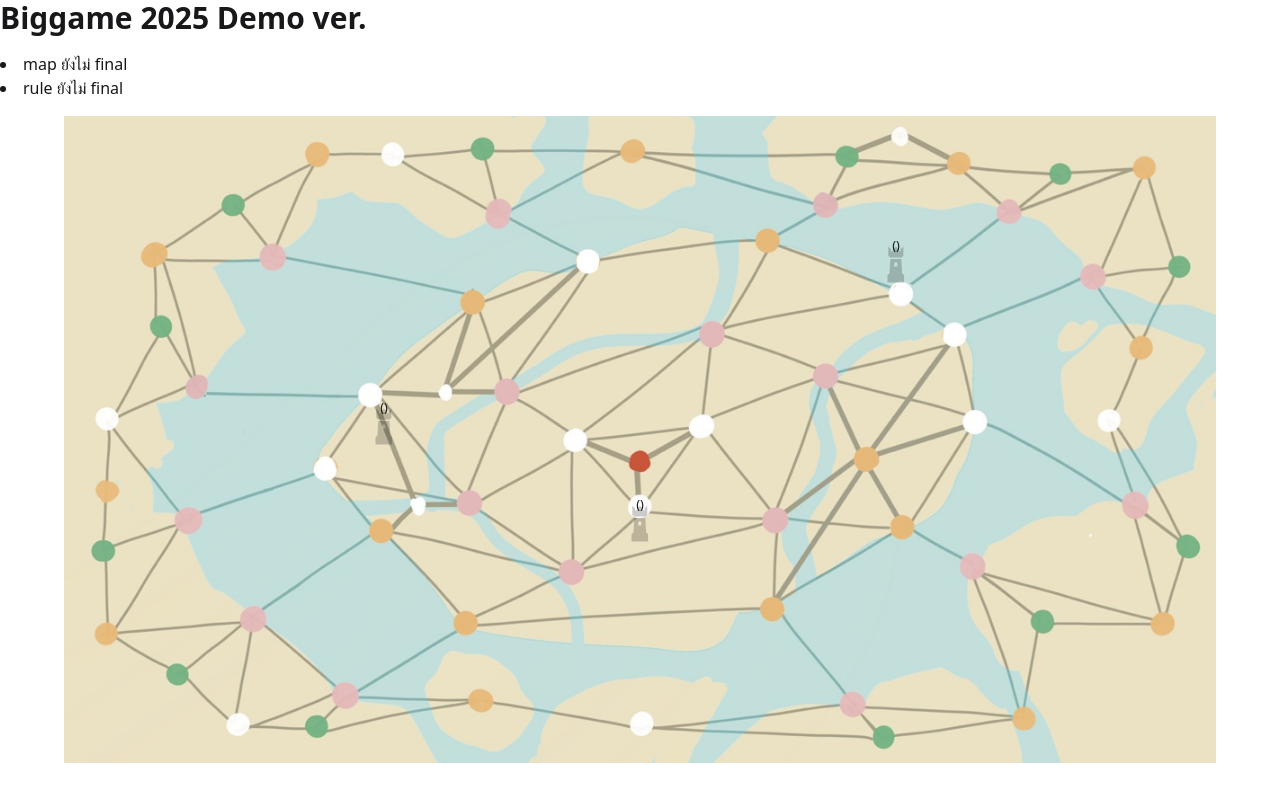
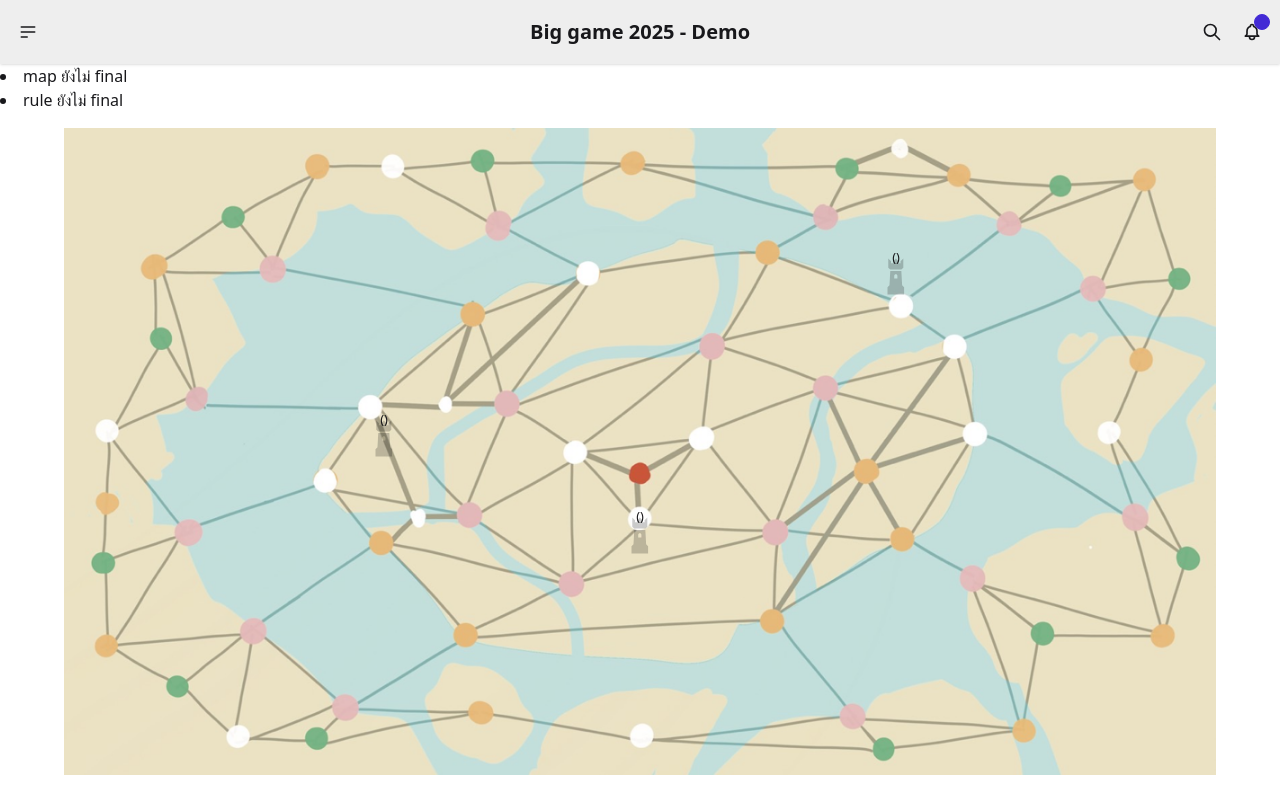
Before and after one commit to SUiD07/freshyc25-biggame, a Next.js app: page / in a window 1280 px wide. Shown: the top 800 px of the page. Built offline with nearby package versions, Linux system fonts and the light colour scheme.

Commit message:
fix: change boat pic, layout

```diff
--- /dev/null
+++ b/src/app/components/Navbar.tsx
@@ -0,0 +1,38 @@
+import React from "react";
+
+function Navbar() {
+  return (
+    <div className="navbar bg-base-300 shadow-sm">
+  <div className="navbar-start">
+    <div className="dropdown">
+      <div tabIndex={0} role="button" className="btn btn-ghost btn-circle">
+        <svg xmlns="http://www.w3.org/2000/svg" className="h-5 w-5" fill="none" viewBox="0 0 24 24" stroke="currentColor"> <path strokeLinecap="round" strokeLinejoin="round" strokeWidth="2" d="M4 6h16M4 12h16M4 18h7" /> </svg>
+      </div>
+      <ul
+        tabIndex={0}
+        className="menu menu-sm dropdown-content bg-base-100 rounded-box z-1 mt-3 w-52 p-2 shadow">
+        <li><a>Homepage</a></li>
+        <li><a>Portfolio</a></li>
+        <li><a>About</a></li>
+      </ul>
+    </div>
+  </div>
+  <div className="navbar-center">
+    <a className="btn btn-ghost text-xl">Big game 2025 - Demo</a>
+  </div>
+  <div className="navbar-end">
+    <button className="btn btn-ghost btn-circle">
+      <svg xmlns="http://www.w3.org/2000/svg" className="h-5 w-5" fill="none" viewBox="0 0 24 24" stroke="currentColor"> <path strokeLinecap="round" strokeLinejoin="round" strokeWidth="2" d="M21 21l-6-6m2-5a7 7 0 11-14 0 7 7 0 0114 0z" /> </svg>
+    </button>
+    <button className="btn btn-ghost btn-circle">
+      <div className="indicator">
+        <svg xmlns="http://www.w3.org/2000/svg" className="h-5 w-5" fill="none" viewBox="0 0 24 24" stroke="currentColor"> <path strokeLinecap="round" strokeLinejoin="round" strokeWidth="2" d="M15 17h5l-1.405-1.405A2.032 2.032 0 0118 14.158V11a6.002 6.002 0 00-4-5.659V5a2 2 0 10-4 0v.341C7.67 6.165 6 8.388 6 11v3.159c0 .538-.214 1.055-.595 1.436L4 17h5m6 0v1a3 3 0 11-6 0v-1m6 0H9" /> </svg>
+        <span className="badge badge-xs badge-primary indicator-item"></span>
+      </div>
+    </button>
+  </div>
+</div>
+  );
+}
+
+export default Navbar;
--- a/src/app/page.tsx
+++ b/src/app/page.tsx
@@ -2,6 +2,7 @@
 import { useState } from "react";
 import React from "react";
 import { initialNodes } from "./constants/node";
+import Navbar from "./components/Navbar";
 
 export default function Home() {
   const [nodes, setNodes] = useState(initialNodes);
@@ -48,7 +49,9 @@
         node.id === id
           ? {
               ...node,
-              ship: node.ship ? [...node.ship, `${selectedCar}`] : [`Ship 1 from ${selectedCar}`],
+              ship: node.ship
+                ? [...node.ship, `${selectedCar}`]
+                : [`Ship 1 from ${selectedCar}`],
             }
           : node
       )
@@ -62,7 +65,8 @@
         node.id === id
           ? {
               ...node,
-              ship: node.ship && node.ship.length > 1 ? node.ship.slice(0, -1) : [], // ถ้ามีเรือมากกว่าหนึ่งลำให้ลบลำสุดท้าย
+              ship:
+                node.ship && node.ship.length > 1 ? node.ship.slice(0, -1) : [], // ถ้ามีเรือมากกว่าหนึ่งลำให้ลบลำสุดท้าย
             }
           : node
       )
@@ -71,7 +75,8 @@
 
   return (
     <>
-      <div className="text-3xl font-bold mb-4">Biggame 2025 Demo ver.</div>
+      <Navbar />
+      {/* <div className="text-3xl font-bold mb-4">Biggame 2025 Demo ver.</div> */}
       <ul className="mb-4 list-disc list-inside">
         <li>map ยังไม่ final</li>
         <li>rule ยังไม่ final</li>
@@ -123,19 +128,24 @@
               }}
             />
             {/* เรือ */}
-            {node.ship && node.ship.map((ship, index) => (
+            {node.ship &&
+              node.ship.map((ship, index) => (
                 <div
                   key={index}
-                className="absolute w-8 h-8 bg-blue-500 rounded-full border-2 border-white"
+                  className="absolute"
                   style={{
-                  top: `${parseFloat(node.top) + 8 + index * 4}%`, // Adjust position for multiple ships
-                  left: node.left,
+                    top: node.top, // ปรับตำแหน่งตามจำนวนเรือ
+                    left: `${parseFloat(node.left) -4 + index * 2}%`,
                     transform: "translate(-50%, -50%)",
                   }}
                 >
-                <div className="text-center text-black text-xs">{ship}</div>
+                  <img src="/boat.svg" alt="ship" className="w-8 h-8" />
+                  <div className="text-center text-black text-xs mt-1">
+                    {ship}
+                  </div>
                 </div>
               ))}
+
             {/* ข้อความใต้ภาพเรือ */}
             {/* {node.ship && node.ship.map((ship, index) => (
               <div
@@ -196,7 +206,9 @@
                 </td>
                 <td>
                   <button
-                    className={`px-2 py-1 rounded ${node.tower ? "bg-green-300" : "bg-gray-200"}`}
+                    className={`px-2 py-1 rounded ${
+                      node.tower ? "bg-green-300" : "bg-gray-200"
+                    }`}
                     onClick={() => toggleTower(node.id)}
                   >
                     {node.tower ? "🛡️ ปิดป้อม" : "⚔️ เปิดป้อม"}
@@ -204,17 +216,18 @@
                 </td>
                 <td>
                   <div className="flex flex-col">
-                    {node.ship && node.ship.map((ship, index) => (
+                    {node.ship &&
+                      node.ship.map((ship, index) => (
                         <div key={index} className="px-2 py-1 text-sm">
                           {ship}
                         </div>
                       ))}
                   </div>
                 </td>
-                <td>
+                <td className="space-x-2">
                   {/* Select สำหรับเลือกบ้านที่จะเพิ่มเรือจาก */}
                   <select
-                    className="select border px-2 py-1 w-full"
+                    className="select border px-2 py-1 w-[150px]"
                     onChange={(e) => addShip(node.id, e.target.value)}
                   >
                     <option value="">เลือกบ้านสำหรับเรือ</option>
```
Also changed, not shown: public/boat.svg (added), src/app/map/page.tsx (added). Lines whose indentation alone changed are shown as unchanged.
